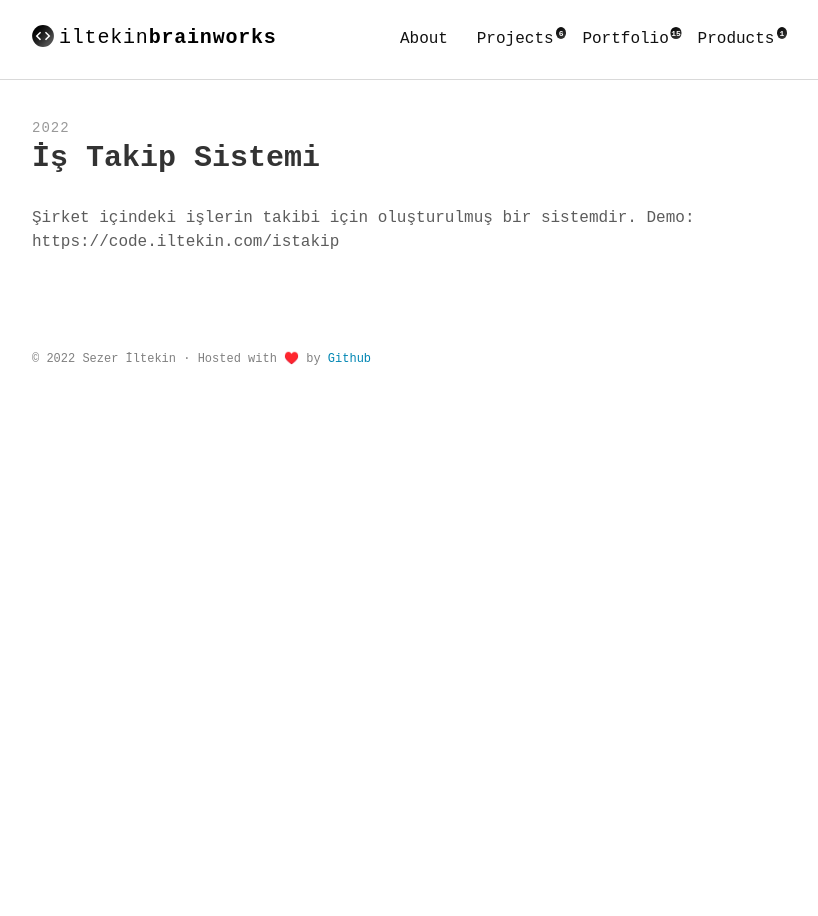
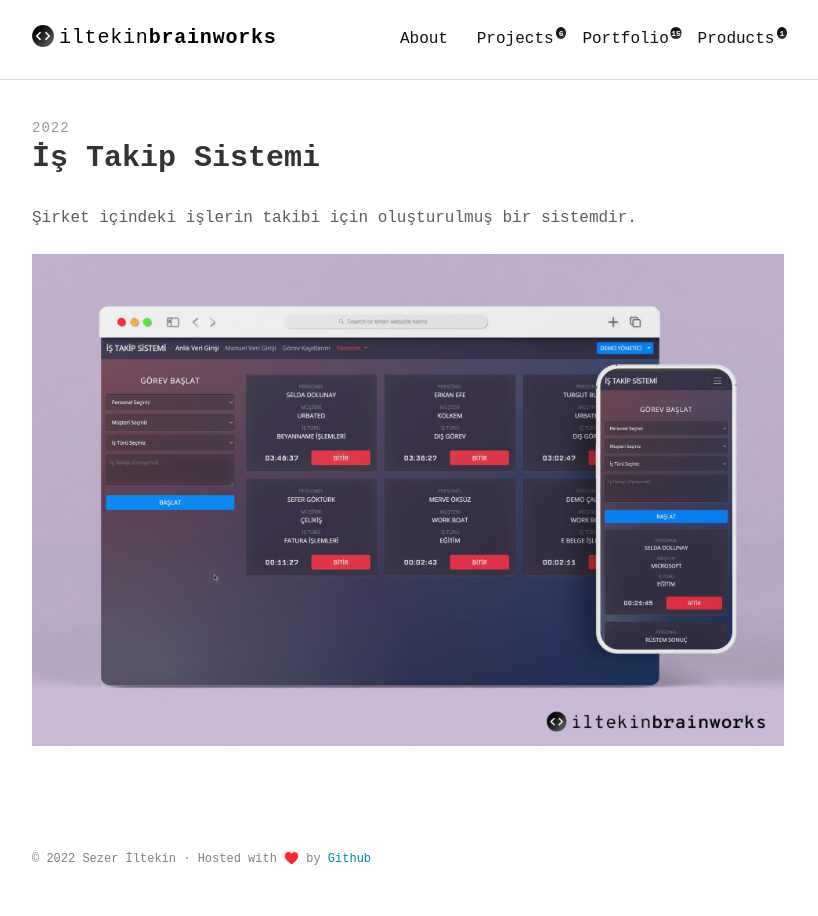
Before and after one commit to iltekin/iltekin.github.io, a Jekyll site: the page built from _products/is-takip-sistemi.md, in a window 1280 px wide. Shown: the whole page, without its empty margins (232-1050 px from the left). Built offline with Jekyll 4.4.1, drawn with Linux system fonts in a browser that asks for light colours; some web fonts are replaced.

Commit message:
new product: is-takip-sistemi.md

```diff
--- a/_products/backlink-day-counter-wordpress-plugin.md
+++ b/_products/is-takip-sistemi.md
@@ -9,4 +9,5 @@ year: 2022
 ---
 
 Şirket içindeki işlerin takibi için oluşturulmuş bir sistemdir.
-Demo: https://code.iltekin.com/istakip
+
+![001](/assets/images/products/001/001.jpg)
```
Also changed, not shown: assets/images/products/001/001.jpg (added).
